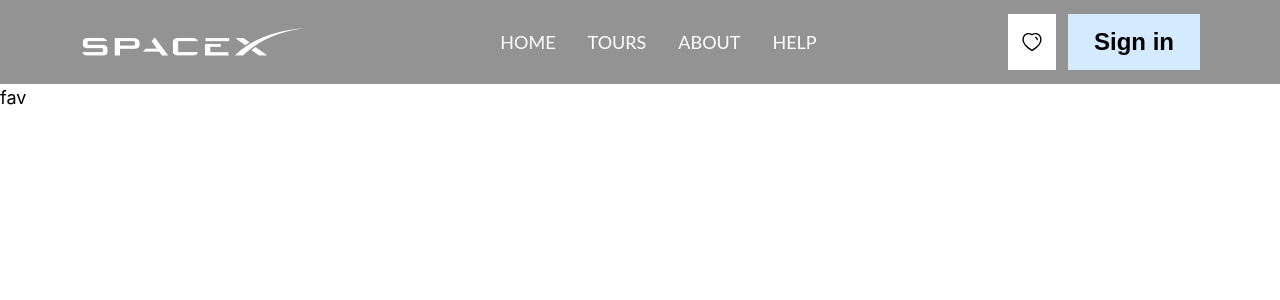
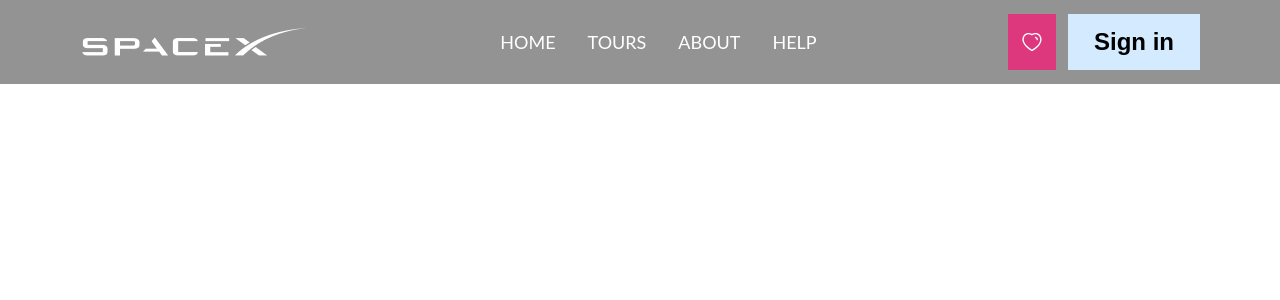
Before and after one commit to ArsenPolivka/spacex-website, a Next.js app: page /favorites in a window 1280 px wide. Shown: the top 300 px of the page. Built offline with nearby package versions, Linux system fonts and the light colour scheme.

Commit message:
[#19]: favorites boilerplate created, code refactored

```diff
--- a/components/atoms/ArrowButton.tsx
+++ b/components/atoms/ArrowButton.tsx
@@ -22,7 +22,7 @@ type ArrowButtonProps = {
   href: string;
 }
 
-export const ArrowButton = ({ href }:ArrowButtonProps) => {
+export const ArrowButton = ({ href }: ArrowButtonProps) => {
   return (
     <StyledLink href={href}>
       <StyledText>
--- a/components/atoms/Button.tsx
+++ b/components/atoms/Button.tsx
@@ -63,6 +63,11 @@ const StylesTertiaryButton = styled(StyledButton)`
   ${tertiaryButtonStyles}
 `;
 
+const StyledSecondaryActiveButton = styled(StyledSecondaryButton)`
+  ${secondaryButtonStyles};
+  background-color: #DD377D;
+`;
+
 const IconWrapper = styled.div`
   width: 24px;
   height: 24px;
@@ -71,7 +76,7 @@ const IconWrapper = styled.div`
 type ButtonProps = {
   children?: React.ReactNode;
   type?: "button" | "submit" | "reset";
-  variant?: "primary" | "secondary" | "tertiary";
+  variant?: "primary" | "secondary" | "tertiary" | "secondaryActive";
   onClick?: () => void;
   disabled?: boolean;
   icon?: React.ReactNode;
@@ -86,7 +91,7 @@ export const Button = ({
   onClick,
   icon,
   href,
-}: ButtonProps) => {
+  }: ButtonProps) => {
   const getButtonStyle = () => {
     switch (variant) {
       case "primary":
@@ -95,6 +100,8 @@ export const Button = ({
         return StyledSecondaryButton;
       case "tertiary":
         return StylesTertiaryButton;
+      case "secondaryActive":
+        return StyledSecondaryActiveButton;
       default:
         return StyledButton;
     }
--- a/components/atoms/NavButton.tsx
+++ b/components/atoms/NavButton.tsx
@@ -31,7 +31,10 @@ type NavButtonProps = {
   to: string;
 }
 
-export const NavButton = ({ children, to }: NavButtonProps) => {
+export const NavButton = ({
+  children,
+  to,
+}: NavButtonProps) => {
   return (
     <StyledNavButton href={to}>
       { children }
--- a/components/icons/HeartIcon.tsx
+++ b/components/icons/HeartIcon.tsx
@@ -2,7 +2,7 @@ type HeartIconProps = {
   color: "white" | "black";
 }
 
-export const HeartIcon = ({ color }:HeartIconProps) => {
+export const HeartIcon = ({ color }: HeartIconProps) => {
   return (
     <svg width="24" height="24" viewBox="0 0 25 25" fill="none" xmlns="http://www.w3.org/2000/svg">
       <path fillRule="evenodd" clipRule="evenodd" d="M6.98311 3.31529C3.31152 4.49738 1.67386 8.50569 2.90482 12.3295C3.52947 14.1301 4.54534 15.7485 5.88004 17.0762C7.71101 18.8545 9.72254 20.4194 11.8849 21.7491L12.1304 21.8961C12.3656 22.0369 12.6598 22.0344 12.8926 21.8897L13.1218 21.7473C15.2812 20.4194 17.2927 18.8545 19.1174 17.0824C20.4584 15.7485 21.4743 14.1301 22.0937 12.3452C23.3291 8.50801 21.6847 4.4978 18.012 3.31535L17.7463 3.23623C16.0624 2.77309 14.273 3.0013 12.7645 3.85535L12.4964 4.01429L12.233 3.85623C10.6419 2.95344 8.7404 2.75003 6.98311 3.31529ZM11.8746 5.35427L12.0714 5.49538C12.3307 5.68111 12.6806 5.67742 12.936 5.48625C14.266 4.49057 15.9873 4.20082 17.5641 4.70669C20.4097 5.62284 21.7047 8.78096 20.7064 11.882C20.165 13.4417 19.2687 14.8696 18.0916 16.0405L17.5636 16.5421C16.141 17.8642 14.6026 19.061 12.9691 20.1156L12.5013 20.4098L12.644 20.4998C10.5805 19.2308 8.65375 17.7319 6.90582 16.0343C5.73505 14.8696 4.83877 13.4417 4.29207 11.8664C3.29808 8.77801 4.58746 5.62212 7.43153 4.70646C8.93331 4.22339 10.5706 4.46289 11.8746 5.35427ZM16.3703 6.98374C15.9855 6.86093 15.5739 7.07304 15.451 7.45749C15.3281 7.84194 15.5404 8.25316 15.9252 8.37597C16.6814 8.61735 17.2206 9.29803 17.2881 10.101C17.322 10.5031 17.6757 10.8017 18.0782 10.7679C18.4807 10.7341 18.7796 10.3807 18.7457 9.97853C18.6288 8.58859 17.6917 7.40551 16.3703 6.98374Z" fill={color}/>
--- /dev/null
+++ b/components/molecules/Favorites.tsx
@@ -0,0 +1,7 @@
+export const Favorites = () => {
+  return (
+    <>
+
+    </>
+  )
+}
--- a/components/molecules/Header.tsx
+++ b/components/molecules/Header.tsx
@@ -23,7 +23,13 @@ const StyledHeader = styled.header`
   z-index: 1;
 `;
 
-export const Header = () => {
+type HeaderProps = {
+  isFavorites?: boolean;
+}
+
+export const Header = ({
+  isFavorites,
+}: HeaderProps) => {
   return (
     <StyledHeader>
       <Logo />
@@ -31,8 +37,8 @@ export const Header = () => {
       <StyledButtonsDiv>
         <Button
           type='button'
-          variant="secondary"
-          icon={<HeartIcon color="black"/>}
+          variant={ isFavorites ? "secondaryActive" : "secondary" }
+          icon={<HeartIcon color={ isFavorites ? "white" : "black"} /> }
           href="/favorites"
         />
 
--- /dev/null
+++ b/components/molecules/Intro.tsx
@@ -0,0 +1,7 @@
+export const Intro = () => {
+  return (
+    <>
+
+    </>
+  )
+}
--- a/components/organisms/FavoritesPage.tsx
+++ b/components/organisms/FavoritesPage.tsx
@@ -1,12 +1,15 @@
 import React from "react";
 
 import { Header } from "../molecules/Header";
+import {Intro} from "../molecules/Intro";
+import {Favorites} from "../molecules/Favorites";
 
 const FavoritesPage = () => {
   return (
     <>
-      <Header />
-      <div>fav</div>
+      <Header isFavorites />
+      <Intro />
+      <Favorites />
     </>
   )
 }
--- a/components/organisms/HomePage.tsx
+++ b/components/organisms/HomePage.tsx
@@ -7,11 +7,11 @@ import { Tours } from "../molecules/Tours";
 
 const HomePage = () => {
   return (
-    <div>
+    <>
       <Header />
       <Slider />
       <Tours />
-    </div>
+    </>
   );
 };
 
```
Also changed, not shown: components/atoms/Card.tsx (+15 -2 lines).
